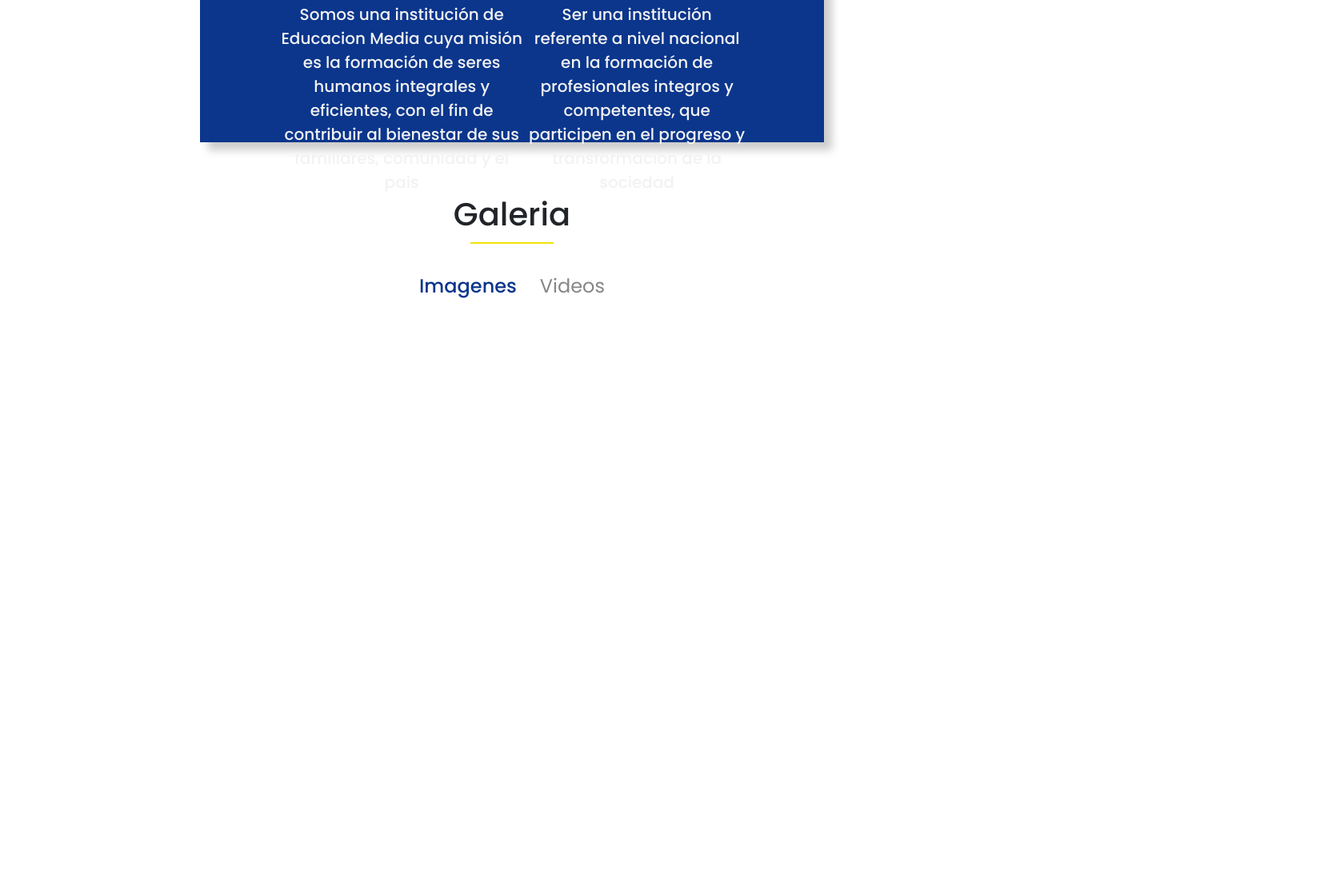
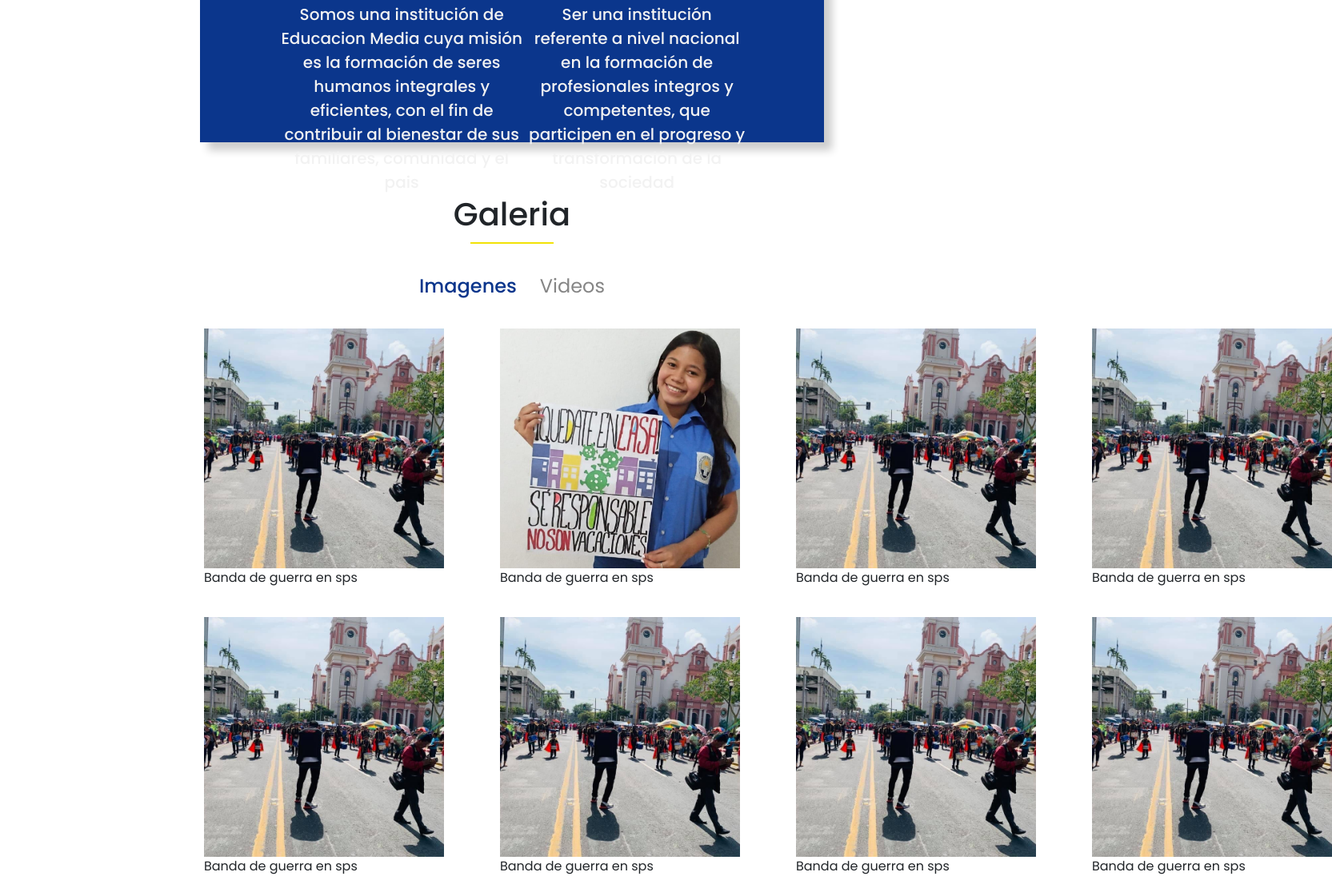
Before and after one commit to Zamir31/Proyecto-Intituto-Privado-Rio-Blanco, a plain HTML site: page index.html in a window 1280 px wide. Shown: the part 1392-2488 px from the top of the page at 80% size, 1665 px wide, since content can reach past the window. Before the commit the page ends 1768 px from the top, so only its background shows below. Drawn offline with nearby package versions, Linux system fonts and the light colour scheme.

Commit message:
Galeria de imagenes terminada

```diff
--- a/index.html
+++ b/index.html
@@ -30,7 +30,7 @@
           <p>Instituto Privado Rio Blanco</p>
         </div>
       </div>
-      <div>
+      <div id="itemsNav">
         <ul>
           <li>
             <a href="">Inicio</a>
@@ -114,18 +114,18 @@
             <h2>Nuestra Historia</h2>
             <hr />
             <p>
-            El Instituto Privado Rio Blanco fue creado el 30 de octubre del 2005
-            con el proposito de convertirse en una alternativa para la formacion
-            de educandos que puedan desarrollar todas sus habilidades y
-            potencialidades, a fin de desenvolverse de la mejor manera en su
-            entorno social como seres humanos integros
+              El Instituto Privado Rio Blanco fue creado el 30 de octubre del
+              2005 con el proposito de convertirse en una alternativa para la
+              formacion de educandos que puedan desarrollar todas sus
+              habilidades y potencialidades, a fin de desenvolverse de la mejor
+              manera en su entorno social como seres humanos integros
             </p>
           </div>
         </div>
         <div id="VisionMision">
           <div>
             <h3>Misión</h3>
-          <hr>
+            <hr />
             <p>
               Somos una institución de Educacion Media cuya misión es la
               formación de seres humanos integrales y eficientes, con el fin de
@@ -134,7 +134,7 @@
           </div>
           <div>
             <h3>Visión</h3>
-          <hr>
+            <hr />
             <p>
               Ser una institución referente a nivel nacional en la formación de
               profesionales integros y competentes, que participen en el
@@ -145,14 +145,67 @@
       </div>
       <div id="TerceraSeccion">
         <h2>Galeria</h2>
-      <hr>
+        <hr />
         <div id="ImagenesVideos">
-        <p class="active">
-          Imagenes
-        </p>
-        <p id="videos">
-          Videos
-        </p>
+          <p class="active">Imagenes</p>
+          <p id="videos">Videos</p>
+        </div>
+        <div class="gridGaleria">
+          <div>
+            <figure class="fila1">
+              <img src="img/Banda Guerra IPRB.jpg" alt="" />
+              <figcaption>Banda de guerra en sps</figcaption>
+            </figure>
+          </div>
+
+          <div>
+            <figure class="fila1">
+              <img src="img/Estudiante IPRB.jpg" alt="" />
+              <figcaption>Banda de guerra en sps</figcaption>
+            </figure>
+          </div>
+
+          <div>
+            <figure class="fila1">
+              <img src="img/Banda Guerra IPRB.jpg" alt="" />
+              <figcaption>Banda de guerra en sps</figcaption>
+            </figure>
+          </div>
+
+          <div id="ultimo">
+            <figure class="fila1">
+              <img src="img/Banda Guerra IPRB.jpg" alt="" />
+              <figcaption>Banda de guerra en sps</figcaption>
+            </figure>
+          </div>
+
+          <div>
+            <figure>
+              <img src="img/Banda Guerra IPRB.jpg" alt="" />
+              <figcaption>Banda de guerra en sps</figcaption>
+            </figure>
+          </div>
+
+          <div>
+            <figure>
+              <img src="img/Banda Guerra IPRB.jpg" alt="" />
+              <figcaption>Banda de guerra en sps</figcaption>
+            </figure>
+          </div>
+
+          <div>
+            <figure>
+              <img src="img/Banda Guerra IPRB.jpg" alt="" />
+              <figcaption>Banda de guerra en sps</figcaption>
+            </figure>
+          </div>
+
+          <div id="ultimo">
+            <figure>
+              <img src="img/Banda Guerra IPRB.jpg" alt="" />
+              <figcaption>Banda de guerra en sps</figcaption>
+            </figure>
+          </div>
         </div>
       </div>
     </main>
--- a/style.css
+++ b/style.css
@@ -18,12 +18,18 @@ nav {
     background-color: #0B368C;
     height: 110px;
     width: 100%;
-    justify-content: space-between;
     z-index: 999;
+}
+
+#itemsNav {
+    width: 696px;
+    margin-left: 330px;
 }
 
 nav ul {
     display: inline-block;
+    padding-left: 0;
+    width: 696px;
 }
 
 nav li {
@@ -149,7 +155,7 @@ h1 {
 }
 
 .carousel-inner img{
-    object-fit: fill;
+    object-fit: cover;
     width: 500px;
     height: 500px;
 }
@@ -244,7 +250,7 @@ h1 {
 /* Todo lo relacionado a la tercera seccion de la web  */
 
 #TerceraSeccion {
-    margin: 60px 250px 0;
+    margin: 60px 255px 0;
 }
 
 #TerceraSeccion h2 {
@@ -292,3 +298,48 @@ h1 {
 #videos {
     margin-left: 29px;
 }
+
+.gridGaleria {
+    display: grid;
+    grid-template-columns: repeat(4, 0fr);
+    margin-top: 35px;
+}
+
+.gridGaleria figure {
+    margin-bottom: 0;
+}
+
+.gridGaleria .fila1 {
+    margin-bottom: 37px;
+}
+
+.gridGaleria img {
+    width: 300px;
+    height: 300px;
+    object-fit: cover;
+}
+
+.gridGaleria div {
+    margin-right: 70px;
+}
+
+#ultimo {
+    margin-right: 0;
+}
+
+/* @media (max-width: 1366px) {
+    nav {
+        box-sizing:border-box;
+        display: flex;
+        padding: 40px 50px 40px 50px;
+        width: 1366px;
+    }
+
+    #itemsNav {
+        margin-left: 176px;
+    }
+
+    #fondo {
+        padding: 235px 50px 0px 51px;
+    }
+} */
```
Lines whose indentation alone changed are shown as unchanged.
